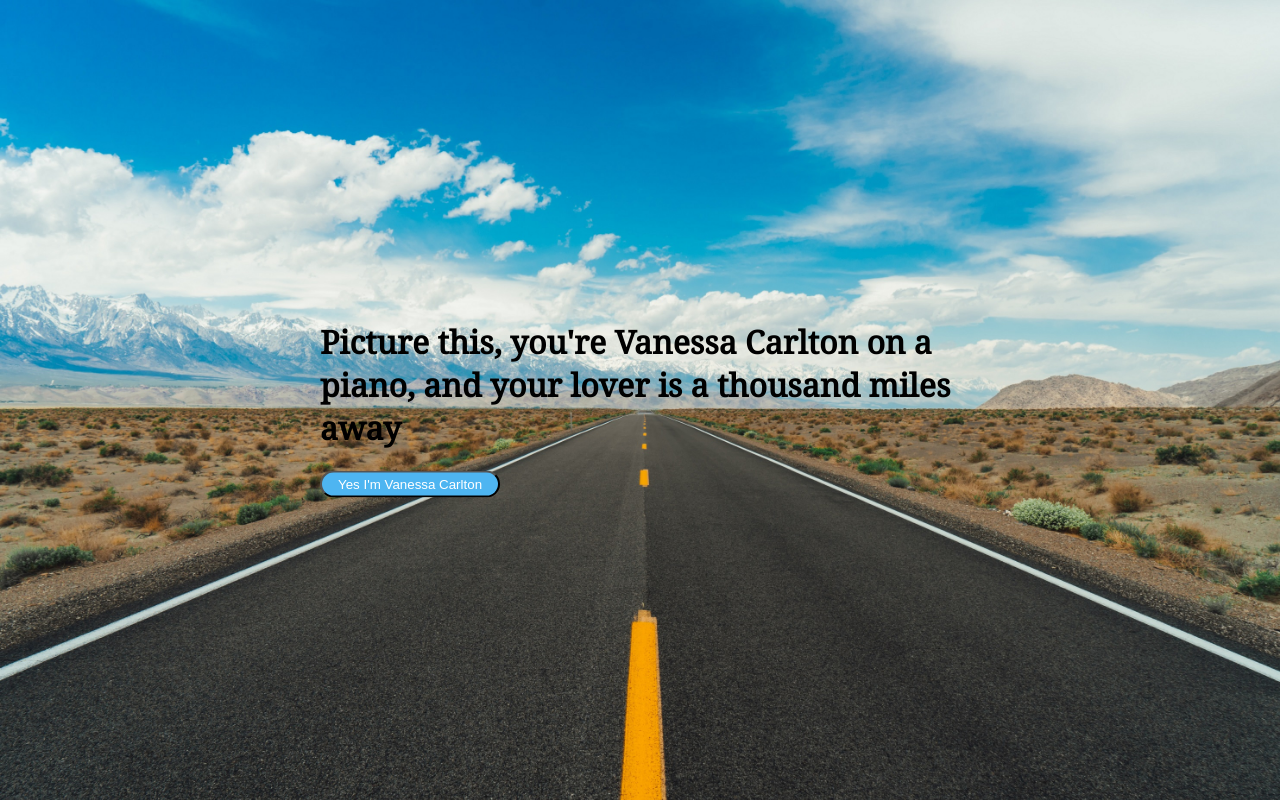
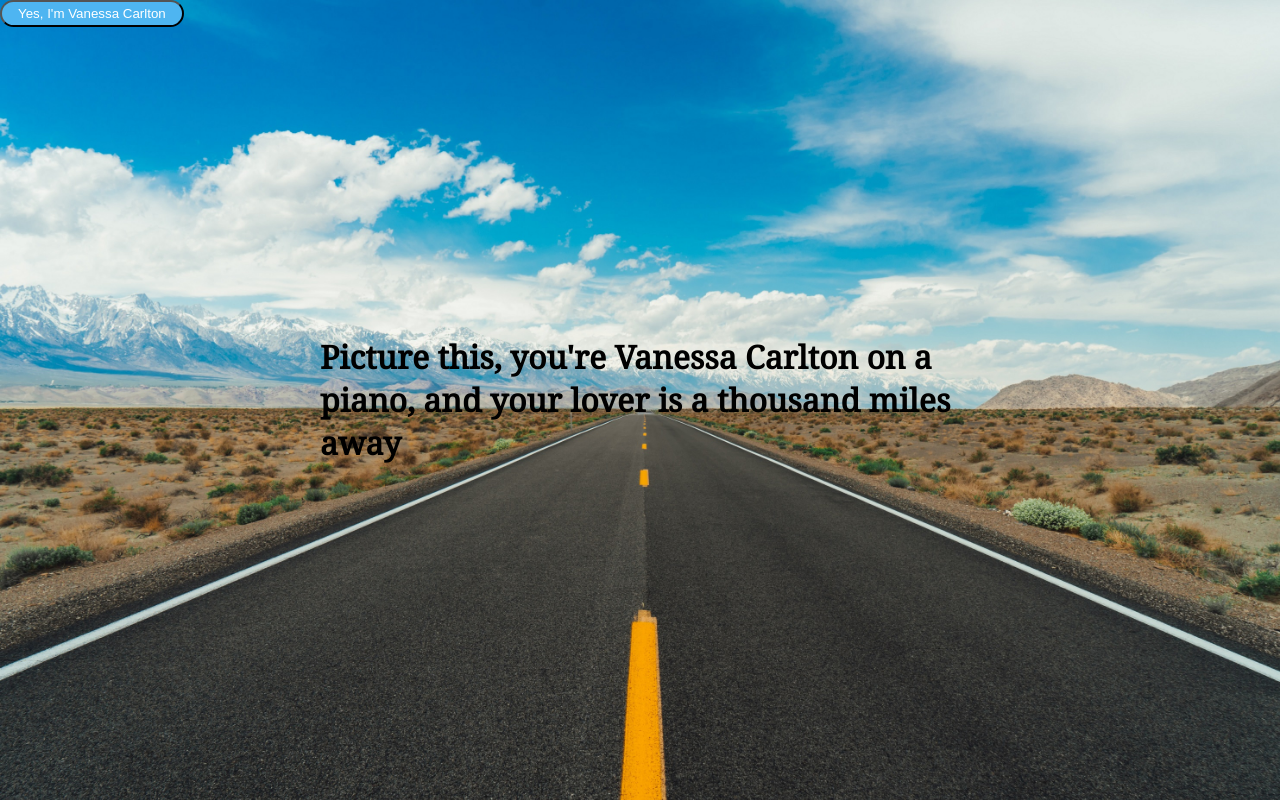
Before and after one commit to SebStrug/thousand-miles, a Flask app: template templates/home.html in a window 1280 px wide. Run offline with Flask 2, Linux system fonts and the light colour scheme; the template is opened without the code that fills it: most values are stand-ins (such as "Sample title", 1, 10 or a date in 2020).

Commit message:
Tweak html

```diff
--- a/templates/home.html
+++ b/templates/home.html
@@ -27,7 +27,9 @@
     <div id='first-screen'>
         <div class="content center">
             <h1>Picture this, you're Vanessa Carlton on a piano, and your lover is a thousand miles away</h1>
-            <button id="videoButton" onclick="myFunction()">Yes I'm Vanessa Carlton</button>
+        </div>
+        <div class="below-center">
+            <button id="videoButton" onclick="myFunction()">Yes, I'm Vanessa Carlton</button>
         </div>
     </div>
 
@@ -36,12 +38,14 @@
             <video autoplay controls loop id="thousandMilesVideo">
                 <source src={{ url_for('static', filename="thousand_miles_short.mp4" ) }} type="video/mp4">
             </video>
-            You are in {{ your_city }}
+            You're in {{ your_city }}
             <br>
             Your lover is in {{ lover_city }}
             <br>
             Go get 'em tiger
+
         </div>
+
     </div>
 </body>
 
```
